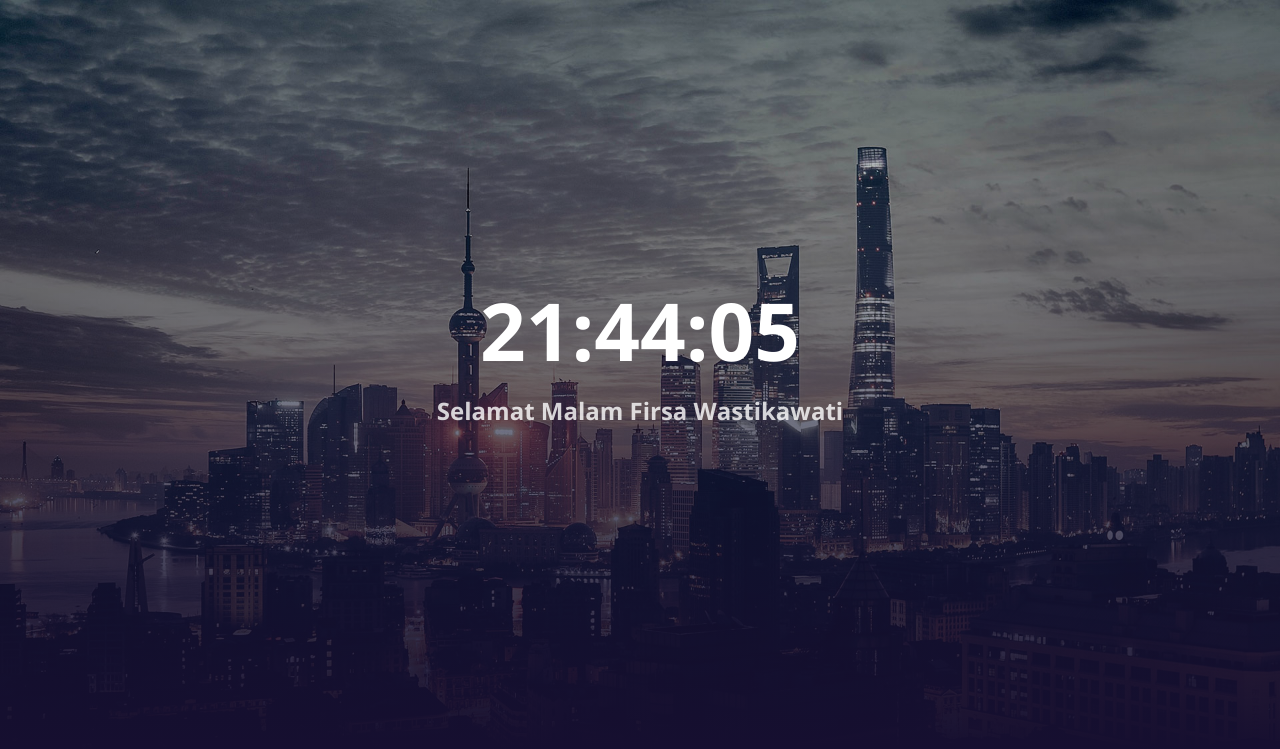
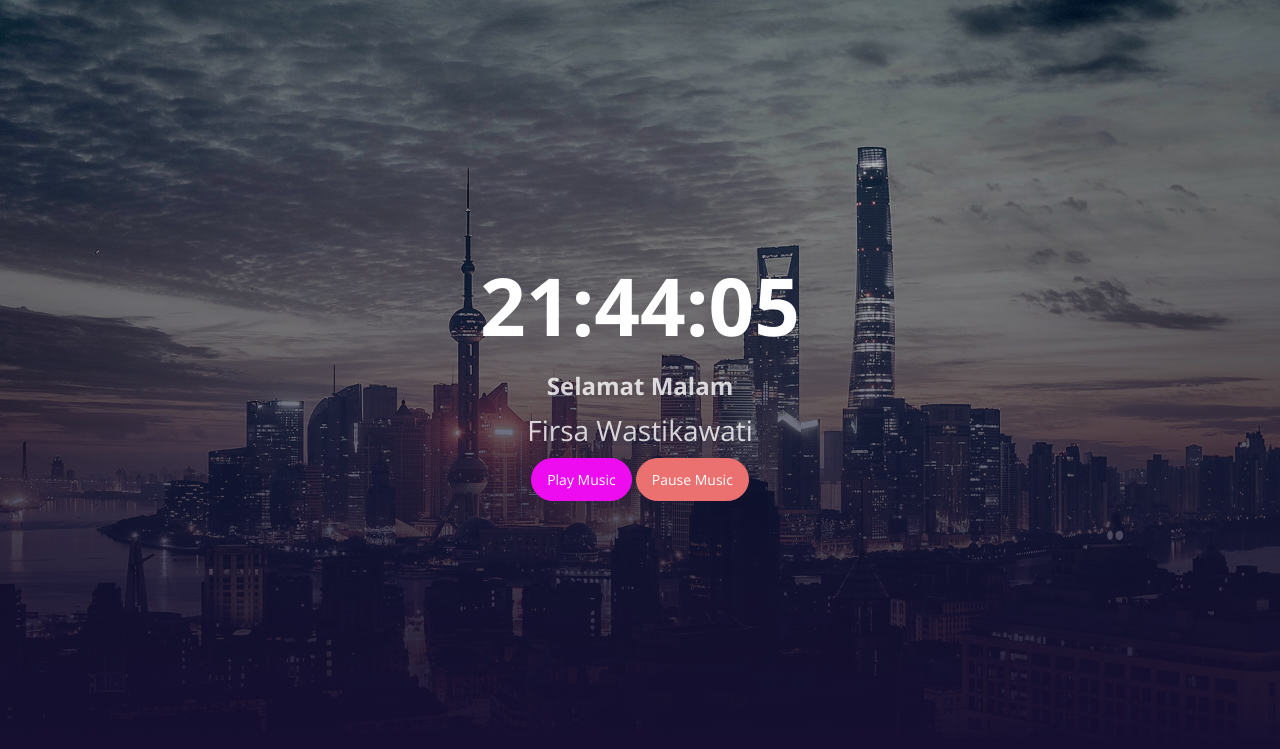
Before and after one commit to sudrajadhadi/firsa, a PHP site: page / in a window 1280 px wide. Shown: the top 749 px of the page. Run offline with PHP 8.4, Linux system fonts and the light colour scheme.

Commit message:
add music

```diff
--- a/index.php
+++ b/index.php
@@ -43,9 +43,9 @@
   					<div class="text">
   						<h2 id="timestamp">
 						  	<script>
-								// Function ini dijalankan ketika Halaman ini dibuka pada browser
+								//Function ini dijalankan ketika Halaman ini dibuka pada browser
 								$(function(){
-									setInterval(timestamp, 1000);//fungsi yang dijalan setiap detik, 1000 = 1 detik
+									setInterval(timestamp, 1000); //fungsi yang dijalan setiap detik, 1000 = 1 detik
 								});
 
 								//Fungi ajax untuk Menampilkan Jam dengan mengakses File ajax_timestamp.php
@@ -64,23 +64,42 @@
 								$a = date ("H");
 							?>
 						</h2>
-  						<h4 class="mb-5">
+
+  						<h4>
 						  	<?php
 								if (($a>=6) && ($a<=11)){
-									echo "<b>Selamat Pagi Firsa Wastikawati</b>";
+									echo "<b>Selamat Pagi";
 								}
 								else if(($a>11) && ($a<=15)){
-									echo "Selamat Pagi Firsa Wastikawati";
+									echo "Selamat Pagi";
 								}
 								else if (($a>15) && ($a<=18)){
-									echo "Selamat Siang Firsa Wastikawati";
+									echo "Selamat Siang";
 								}
 								else{
-									echo "<b>Selamat Malam Firsa Wastikawati</b>";
+									echo "<b>Selamat Malam";
 								}
 							?>
-							</h4>
+						</h4>
+						<h3>Firsa Wastikawati</h3>
   					</div>
+					<div class="col-md-12" id="buttons">
+					<audio id="myAudio">
+						<source src="audio/make-you-mine.mp3" type="audio/mpeg">
+							Your browser does not support the audio element.
+						</audio>
+						<button onclick="playAudio()" type="button" class="btn btn-primary btn-round">Play Music</button>
+						<button onclick="pauseAudio()" type="button" class="btn btn-danger btn-round">Pause Music</button>
+						<script>
+							var x = document.getElementById("myAudio");
+							function playAudio() {
+								x.play();
+							}
+							function pauseAudio() {
+								x.pause();
+							}
+						</script>
+					</div>
   				</div>
   			</div>
   		</div>
```
Also changed, not shown: 1 other file.
